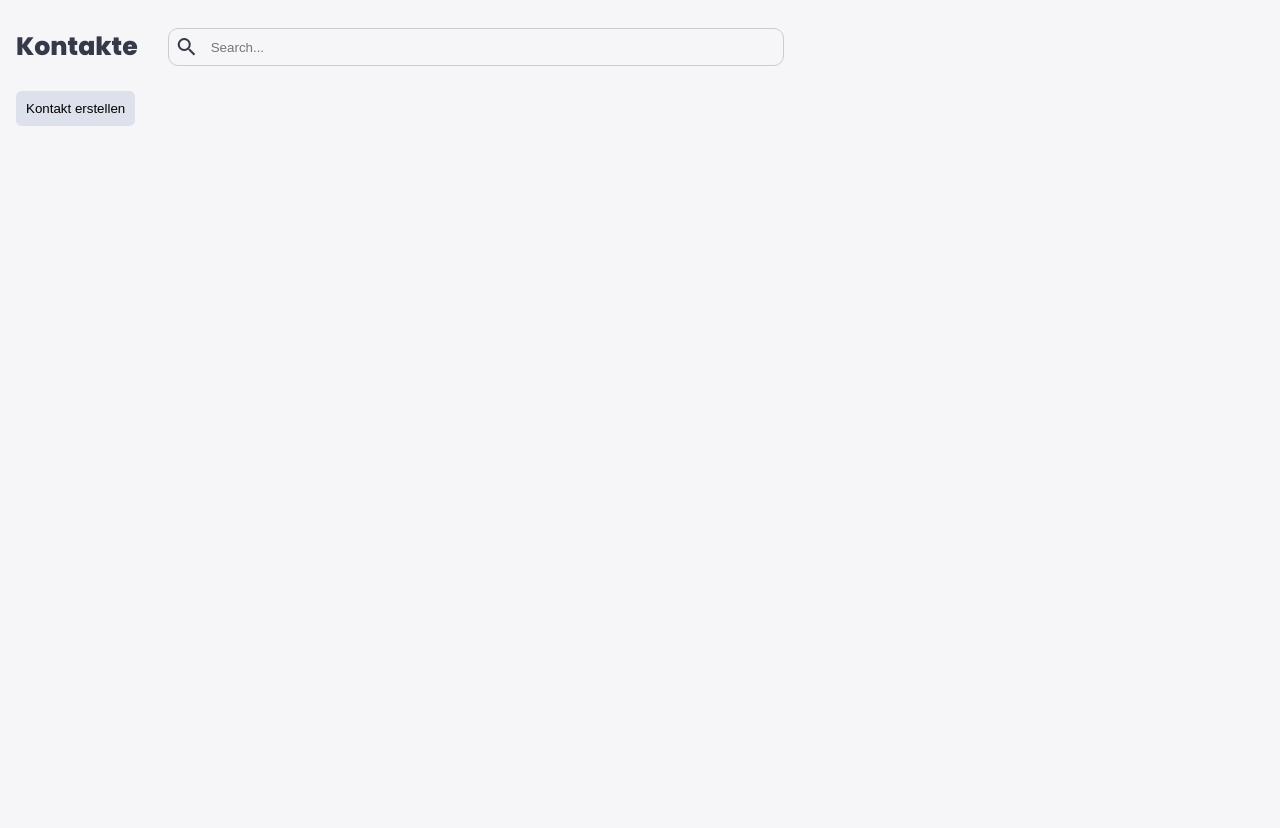
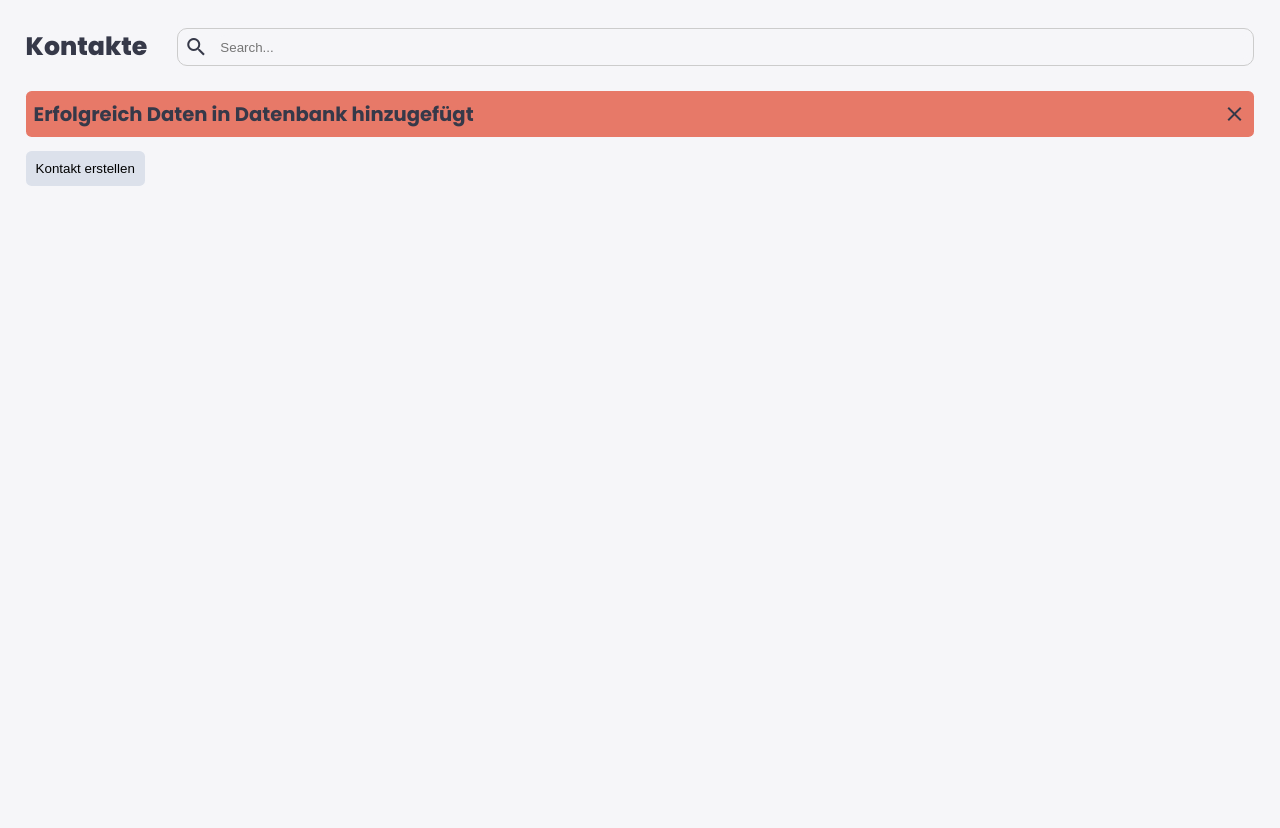
Before and after one commit to Yusuf-Moh/Invoices, a PHP site: page /contact.php in a window 1280 px wide. After the commit the page ends 186 px from the top, so only its background shows below. Run offline with PHP 8.4, Linux system fonts and the light colour scheme; data that the repository does not hold is empty.

Commit message:
Update Success/Error Message
Close Success/Error Message.
Added CSS for Message.
Only able to get Message if you send data or press "senden" button.

```diff
--- a/Contact/contact.css
+++ b/Contact/contact.css
@@ -4,6 +4,7 @@
 :root {
     --color-primary: #7780ec;
     --color-danger: #ff7782;
+    --color-error: #e77968;
     --color-success: #41f1b6;
     --color-warning: #ffbb55;
     --color-white: #fff;
@@ -42,8 +43,11 @@ html {
 }
 
 body {
+    /*
+    Errors with searchbar not compleltly to the right
     width: 100vh;
     height: 100vh;
+    */
     font-family: poppins, sans-serif;
     font-size: 0.88rem;
     background: var(--color-background);
@@ -272,3 +276,24 @@ input[type="radio"] {
     margin-top: 3px;
     cursor: pointer;
 }
+
+.message{
+    color: var(--color-dark);
+    margin-bottom: 1rem;
+    border-radius: var(--border-radius-1);
+    padding: 8px;
+    display: flex;
+    justify-content: space-between;
+}
+.success {
+    background: var(--color-success);
+}
+
+.error {
+    background: var(--color-error);
+}
+
+.message span {
+    margin-top: 3px;
+    cursor: pointer;
+}
--- a/Contact/contact.php
+++ b/Contact/contact.php
@@ -27,8 +27,7 @@ if ($_SERVER["REQUEST_METHOD"] == "POST") {
             insertOrganizationDataIntoKundenTable($firmenName_organization, $firmenAdresse_organization, $rechnungsKuerzel_organization, $PLZ_organization, $Ort_organization, $Vertragsdatum_organization, $Ansprechpartner_organization, $gender_organization);
             $messageType = "success";
             $message = "Erfolgreich Daten in die Datenbank hinzugefügt";
-        }
-        else{
+        } else {
             $messageType = "error";
         }
     }
@@ -176,8 +175,9 @@ function insertPersonDataIntoKundenTable($Adresse, $rechnungsKuerzel, $PLZ, $Ort
         <!--Create New Contact with Button to open Modal-->
         <div class="createContacts">
 
-            <div class="message <?php echo $messageType; ?>">
-                <?php echo $message; ?>
+            <div class="message error" id = "message">
+                <h2>Erfolgreich Daten in Datenbank hinzugefügt</h2>
+                <span class="material-icons-sharp">close</span>
             </div>
 
             <!-- Trigger/Open The Modal -->
--- a/Contact/index.js
+++ b/Contact/index.js
@@ -35,3 +35,9 @@ document.querySelector("#CreateContactModal").addEventListener("click", function
 document.querySelector(".modal .modal-header span").addEventListener("click", function () {
     document.querySelector(".modal").classList.remove("active");
 });
+
+
+//Error or Success Message
+document.querySelector(".message span").addEventListener("click", function(){
+    document.getElementById('message').style.display = 'none';
+});
```
